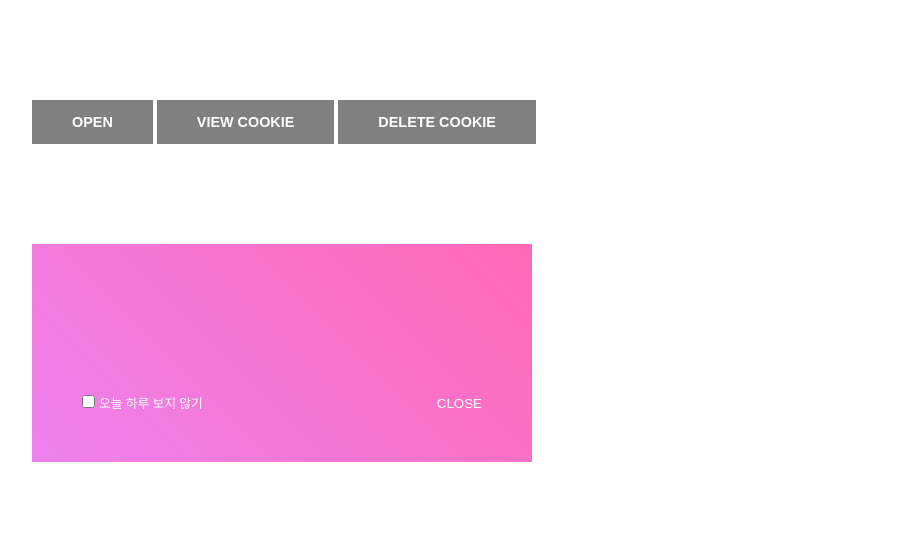
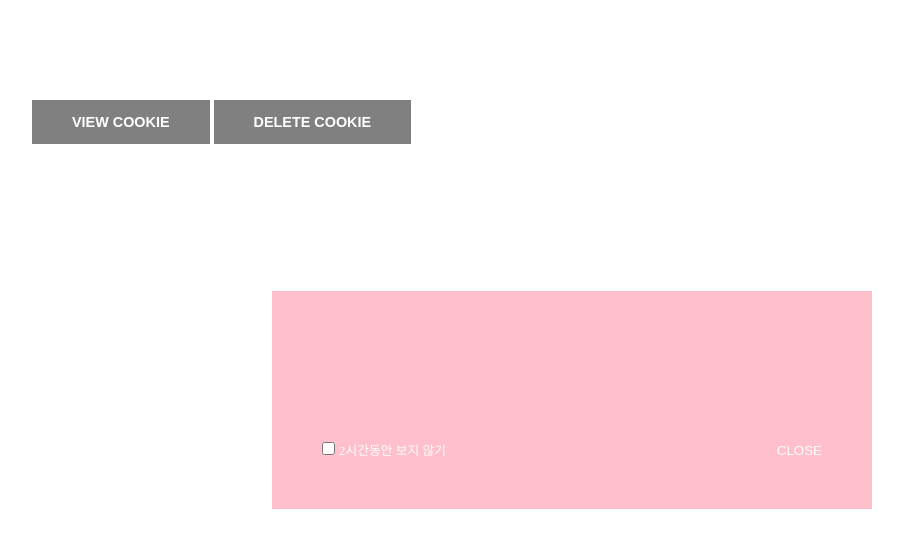
Before and after one commit to eun-su-jeong/cookie_pop, a plain HTML site: page index.html in a window 1280 px wide. Shown: the whole page, without its empty margins (68-971 px from the left). Drawn offline with Linux system fonts and the light colour scheme.

Commit message:
쿠키팝업 기능 개선

```diff
--- a/index.html
+++ b/index.html
@@ -11,21 +11,9 @@
 
 <body>
   <nav>
-    <button>OPEN</button>
     <button>VIEW COOKIE</button>
     <button>DELETE COOKIE</button>
   </nav>
-
-  <aside>
-    <div class="con"></div>
-    <div class="controls">
-      <p>
-        <input type="checkbox" id="ck">
-        <label for="ck">오늘 하루 보지 않기</label>
-      </p>
-      <button>CLOSE</button>
-    </div>
-  </aside>
 </body>
 
 </html>
--- a/js/main.js
+++ b/js/main.js
@@ -1,12 +1,11 @@
-const [open, view, del] = document.querySelectorAll('nav button');
-const popup = document.querySelector('aside');
-const ck = popup.querySelector('#ck');
-const close = popup.querySelector('button');
+const [view, del] = document.querySelectorAll('nav button');
+const lastTime = 2;
 
-document.cookie.indexOf('today=done') < 0 ? (popup.style.display = 'block') : (popup.style.display = 'none');
-// -1 을 반환 : 쿠키가 없는걸 판단
+if (document.cookie.indexOf('today=done') < 0) {
+	createPop({ wid: 600, bg: 'pink', lastTime: lastTime });
+}
 
-// 쿠키 확인
+//쿠키 확인
 view.addEventListener('click', () => console.log(document.cookie));
 
 del.addEventListener('click', () => {
@@ -14,22 +13,40 @@ del.addEventListener('click', () => {
 	alert('쿠키 삭제');
 });
 
-// 팝업 열기
-open.addEventListener('click', () => {
-	popup.style.display = 'block';
-});
-
-// 팝업 닫기
-close.addEventListener('click', () => {
-	if (ck.checked) setCookie('today', 'done', 10);
-	popup.style.display = 'none';
-});
-
 //쿠키생성 함수
 function setCookie(name, value, expires) {
 	let now = new Date();
-	// 현재 밀리세컨드 시간값에 1시간(1000 * 60 * 60) * expires
+	//현재 밀리세컨드 시간값에 1시간(1000*60*60) * expires
 	let duedate = now.getTime() + 1000 * 60 * 60 * expires;
 	now.setTime(duedate);
 	document.cookie = `${name}=${value}; path=/; expires=${now.toUTCString()}`;
 }
+
+//팝업생성 함수
+function createPop({ wid = 400, bg = '#ddd', lastTime = 24 }) {
+	const aside = document.createElement('aside');
+	aside.style.width = wid + 'px';
+	aside.style.backgroundColor = bg;
+
+	const tags = `
+    <div class="con"></div>
+    <div class="controls">
+      <p>
+        <input type="checkbox" id="ck">
+        <label for="ck">${lastTime}시간동안 보지 않기</label>
+      </p>
+      <button>CLOSE</button>
+    </div>
+  `;
+	aside.innerHTML = tags;
+	document.body.append(aside);
+
+	const close = document.querySelector('aside button');
+	const ck = document.querySelector('aside #ck');
+
+	//팝업 닫기
+	close.addEventListener('click', () => {
+		if (ck.checked) setCookie('today', 'done', lastTime);
+		document.querySelector('aside').remove();
+	});
+}
--- a/scss/style.scss
+++ b/scss/style.scss
@@ -14,12 +14,11 @@ nav {
 }
 
 aside {
-	width: 500px;
 	padding: 50px;
-	background: linear-gradient(45deg, violet, hotpink);
-	margin: 100px;
-	display: none;
-
+	position: fixed;
+	top: 50%;
+	left: 50%;
+	transform: translate(-50%, -50%);
 	.con {
 		min-height: 100px;
 	}
```
Also changed, not shown: css/style.css, 1 other file.
